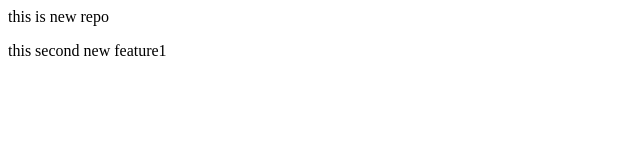
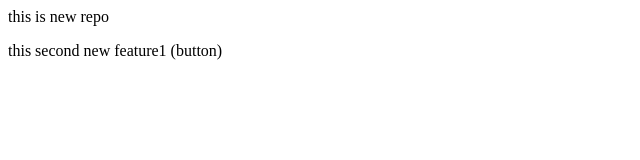
Before and after one commit to AnasShaikh92/localrepo, a plain HTML site: page index.html in a window 1280 px wide. Shown: the full height of the page, 0-640 px from the left. Drawn offline with Linux system fonts and the light colour scheme.

```diff
--- a/index.html
+++ b/index.html
@@ -1,2 +1,2 @@
 <p>this is new repo</p>
-<p>this second new feature1</p>
+<p>this second new feature1 (button)</p>
```
